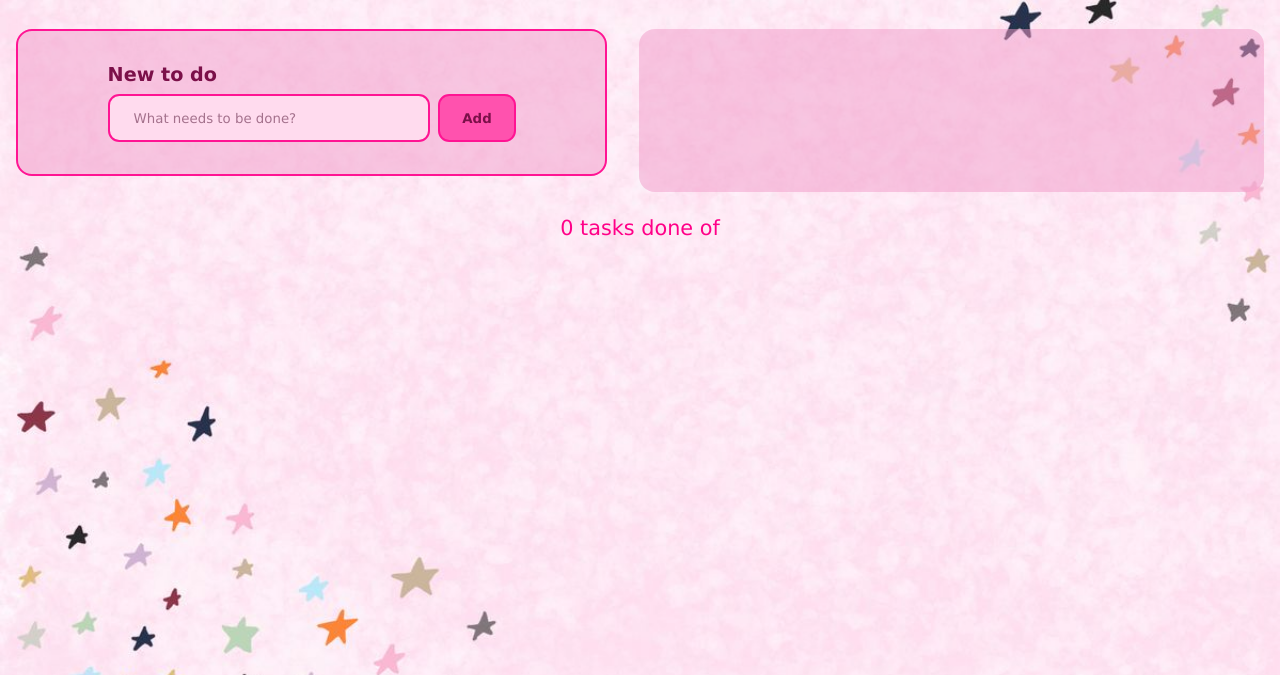
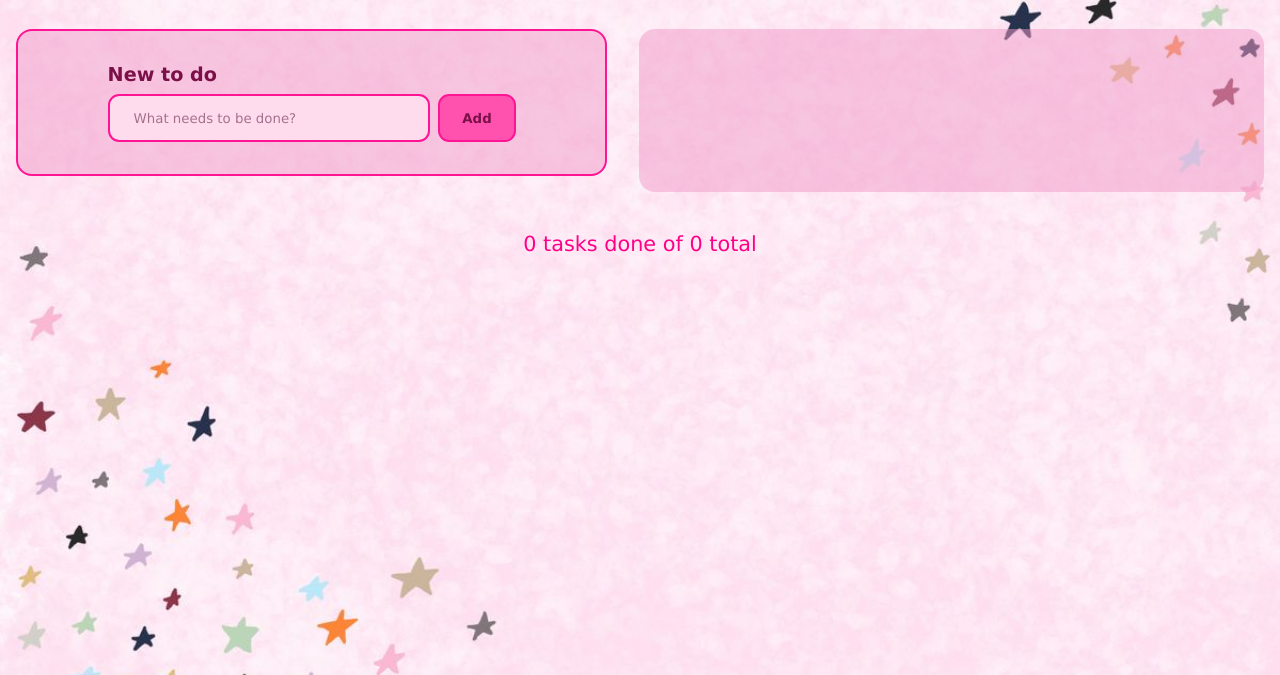
Before and after one commit to linnea-sig/my-own-todo-app, a plain HTML site: page index.html in a window 1280 px wide. Shown: the part 125-800 px from the top of the page. Drawn offline with Linux system fonts and the light colour scheme.

Commit message:
Added total counter for amount of added tasks.

```diff
--- a/script.js
+++ b/script.js
@@ -41,9 +41,11 @@ function render() {
     todoList.textContent = "";
 
     let doneCounter = todos.filter(todo => todo.done).length;
-    taskCounter.textContent = `${doneCounter} tasks done of`
+    let totalTasks = todos.length;
+    taskCounter.textContent = `${doneCounter} tasks done of ${totalTasks} total`;
 
     for (let i = 0; i < todos.length; i++) {
+
         const todoLi = createTextElement("li", "");
         todoLi.classList.add("todoStyle");
 
@@ -97,7 +99,6 @@ todoForm.addEventListener("submit", function (event) {
 
     errorText.textContent = "";
 
-
     const todoObj = {
         task: todoText,
         done: false
--- a/style.css
+++ b/style.css
@@ -104,6 +104,7 @@ input::placeholder {
     font-size: 1.3rem;
 
     padding: 1vh 4vw;
+    margin: 1rem;
 }
 
 
```
Also changed, not shown: index.html (+13 -0 lines).
